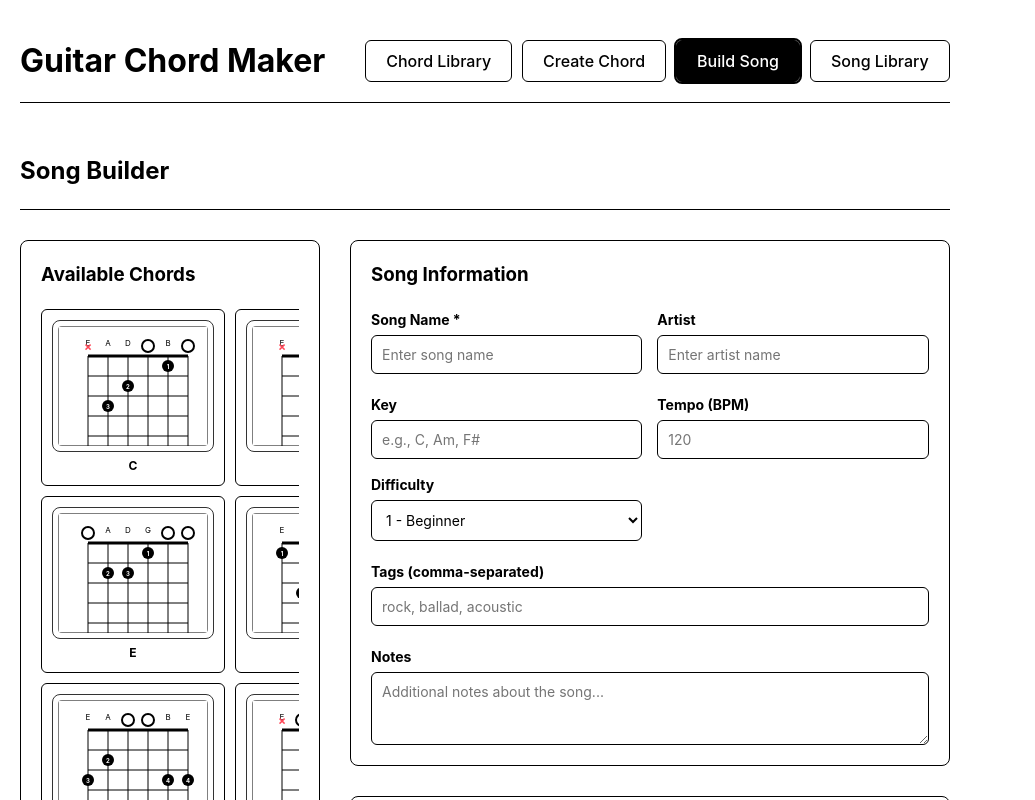
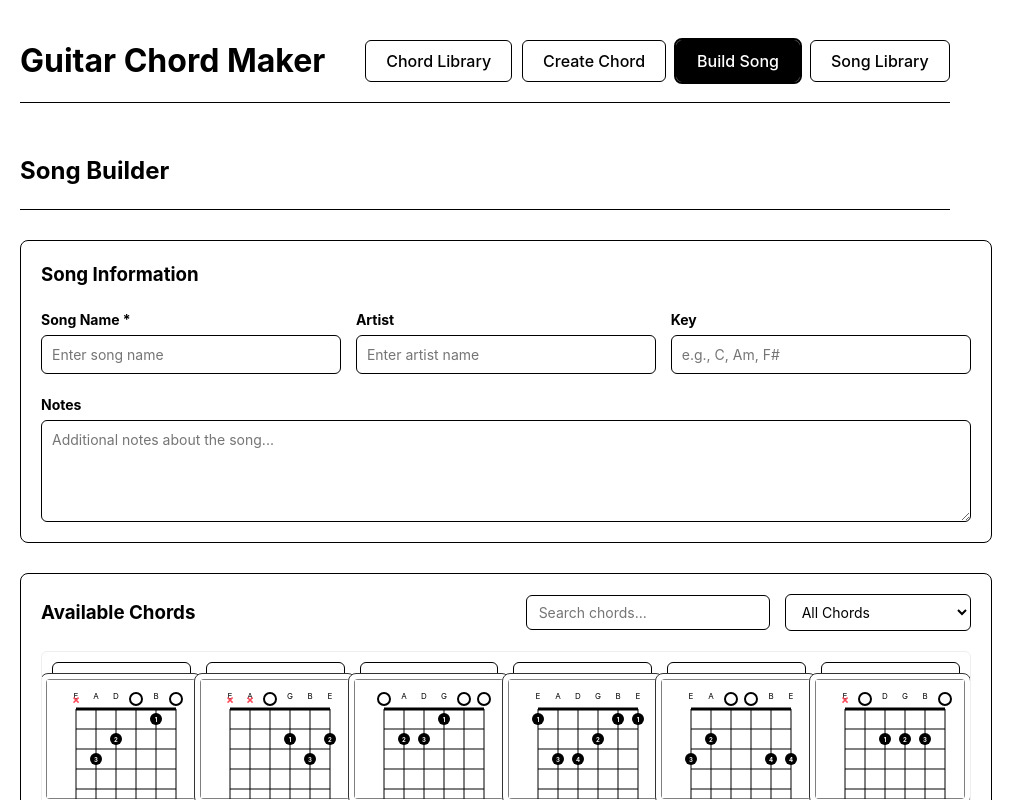
Before and after one commit to renevanosnabrugge/guitar-chord-maker, a React (Vite) app: page / in a window 1280 px wide. Both pictures are taken after a click on the button "Build Song". Shown: the top 800 px of the page, without its empty margins (0-1035 px from the left). Built offline with nearby package versions, Linux system fonts and the light colour scheme.

Commit message:
updated song builder

```diff
--- a/src/components/SongBuilder/SongBuilder.css
+++ b/src/components/SongBuilder/SongBuilder.css
@@ -1,10 +1,13 @@
 .song-builder {
   max-width: 1400px;
   margin: 0 auto;
+  display: flex;
+  flex-direction: column;
+  gap: 30px;
 }
 
 .song-builder__header {
-  margin-bottom: 30px;
+  margin-bottom: 0;
   padding-bottom: 20px;
   border-bottom: 1px solid black;
 }
@@ -14,70 +17,26 @@
   color: black;
 }
 
+/* Remove old grid layout */
 .song-builder__content {
-  display: grid;
-  grid-template-columns: 300px 1fr;
-  gap: 30px;
+  display: none;
 }
 
 .song-builder__sidebar {
-  background: white;
-  border: 1px solid black;
-  border-radius: 8px;
-  padding: 20px;
-  height: fit-content;
-  position: sticky;
-  top: 20px;
-}
-
-.song-builder__chord-picker h3 {
-  margin: 0 0 20px 0;
-  color: black;
-}
-
-.song-builder__chord-grid {
-  display: grid;
-  grid-template-columns: repeat(2, 1fr);
-  gap: 10px;
-  max-height: 600px;
-  overflow-y: auto;
-}
-
-.song-builder__chord-item {
-  display: flex;
-  flex-direction: column;
-  align-items: center;
-  padding: 10px;
-  border: 1px solid black;
-  border-radius: 6px;
-  background: white;
-  cursor: pointer;
-  transition: all 0.2s;
-}
-
-.song-builder__chord-item:hover {
-  border-color: black;
-  transform: translateY(-1px);
-}
-
-.song-builder__chord-name {
-  margin-top: 5px;
-  font-size: 12px;
-  color: black;
-  font-weight: bold;
+  display: none;
 }
 
 .song-builder__main {
-  display: flex;
-  flex-direction: column;
-  gap: 30px;
+  display: none;
 }
 
+/* Song Information - Full Width */
 .song-builder__metadata {
   background: white;
   border: 1px solid black;
   border-radius: 8px;
   padding: 20px;
+  width: 100%;
 }
 
 .song-builder__metadata h3 {
@@ -110,33 +69,131 @@
 }
 
 .song-builder__input,
-.song-builder__select,
-.song-builder__textarea {
+.song-builder__textarea,
+.song-builder__select {
   padding: 10px;
   border: 1px solid black;
   border-radius: 6px;
   background: white;
-  color: inherit;
+  color: black;
   font-size: 14px;
+  font-family: inherit;
 }
 
 .song-builder__input:focus,
-.song-builder__select:focus,
-.song-builder__textarea:focus {
-  outline: none;
+.song-builder__textarea:focus,
+.song-builder__select:focus {
+  outline: 2px solid black;
   border-color: black;
 }
 
 .song-builder__textarea {
   resize: vertical;
-  font-family: inherit;
+  min-height: 80px;
 }
 
+/* Chord Picker - Full Width */
+.song-builder__chord-picker {
+  background: white;
+  border: 1px solid black;
+  border-radius: 8px;
+  padding: 20px;
+  width: 100%;
+}
+
+.song-builder__chord-picker-header {
+  display: flex;
+  justify-content: space-between;
+  align-items: center;
+  margin-bottom: 20px;
+  flex-wrap: wrap;
+  gap: 15px;
+}
+
+.song-builder__chord-picker-header h3 {
+  margin: 0;
+  color: black;
+}
+
+.song-builder__chord-controls {
+  display: flex;
+  gap: 15px;
+  align-items: center;
+}
+
+.song-builder__search {
+  padding: 8px 12px;
+  border: 1px solid black;
+  border-radius: 6px;
+  background: white;
+  color: black;
+  font-size: 14px;
+  min-width: 200px;
+}
+
+.song-builder__search:focus {
+  outline: 2px solid black;
+  border-color: black;
+}
+
+.song-builder__filter {
+  padding: 8px 12px;
+  border: 1px solid black;
+  border-radius: 6px;
+  background: white;
+  color: black;
+  font-size: 14px;
+}
+
+.song-builder__filter:focus {
+  outline: 2px solid black;
+  border-color: black;
+}
+
+.song-builder__chord-grid {
+  display: grid;
+  grid-template-columns: repeat(auto-fill, minmax(120px, 1fr));
+  gap: 15px;
+  max-height: calc(3 * 140px + 2 * 15px); /* 3 rows with gaps */
+  overflow-y: auto;
+  padding: 10px;
+  border: 1px solid #eee;
+  border-radius: 6px;
+}
+
+.song-builder__chord-item {
+  display: flex;
+  flex-direction: column;
+  align-items: center;
+  padding: 10px;
+  border: 1px solid black;
+  border-radius: 6px;
+  background: white;
+  cursor: pointer;
+  transition: all 0.2s;
+  height: 140px; /* Fixed height for consistent grid */
+}
+
+.song-builder__chord-item:hover {
+  border-color: black;
+  transform: translateY(-1px);
+  box-shadow: 0 2px 4px rgba(0,0,0,0.1);
+}
+
+.song-builder__chord-name {
+  margin-top: 5px;
+  font-size: 12px;
+  color: black;
+  font-weight: bold;
+}
+
+/* Chord Sequence - Full Width */
 .song-builder__sequence {
   background: white;
   border: 1px solid black;
   border-radius: 8px;
   padding: 20px;
+  width: 100%;
 }
 
 .song-builder__sequence h3 {
@@ -147,9 +204,10 @@
 .song-builder__empty {
   text-align: center;
   padding: 40px 20px;
-  color: black;
-  border: 2px dashed black;
+  color: #666;
+  border: 2px dashed #ccc;
   border-radius: 8px;
+  font-style: italic;
 }
 
 .song-builder__chord-sequence {
@@ -182,8 +240,8 @@
   height: 24px;
   border: 1px solid black;
   border-radius: 4px;
-  background: transparent;
-  color: inherit;
+  background: white;
+  color: black;
   font-size: 12px;
   cursor: pointer;
   transition: all 0.2s;
@@ -194,7 +252,8 @@
 
 .song-builder__sequence-button:hover {
   border-color: black;
-  background: rgba(100, 108, 255, 0.1);
+  background: black;
+  color: white;
 }
 
 .song-builder__sequence-button--delete {
@@ -207,12 +266,14 @@
   color: white;
 }
 
+/* Actions */
 .song-builder__actions {
   display: flex;
   gap: 15px;
   justify-content: flex-end;
   padding-top: 20px;
   border-top: 1px solid black;
+  width: 100%;
 }
 
 .song-builder__button {
@@ -232,33 +293,43 @@
 }
 
 .song-builder__button--primary:hover {
-  background: #535bf2;
-  border-color: #535bf2;
+  background: #333;
+  border-color: #333;
 }
 
 .song-builder__button--secondary {
-  background: transparent;
-  color: inherit;
+  background: white;
+  color: black;
 }
 
 .song-builder__button--secondary:hover {
-  border-color: black;
-  background: rgba(100, 108, 255, 0.1);
+  background: black;
+  color: white;
 }
 
 @media (max-width: 768px) {
-  .song-builder__content {
-    grid-template-columns: 1fr;
-    gap: 20px;
+  .song-builder__chord-picker-header {
+    flex-direction: column;
+    align-items: stretch;
   }
 
-  .song-builder__sidebar {
-    position: static;
+  .song-builder__chord-controls {
+    flex-direction: column;
+    gap: 10px;
+  }
+
+  .song-builder__search {
+    min-width: auto;
+    width: 100%;
   }
 
   .song-builder__chord-grid {
-    grid-template-columns: repeat(3, 1fr);
-    max-height: 300px;
+    grid-template-columns: repeat(auto-fill, minmax(100px, 1fr));
+    max-height: calc(2 * 140px + 1 * 15px); /* 2 rows on mobile */
+  }
+
+  .song-builder__chord-item {
+    height: 120px; /* Smaller on mobile */
   }
 
   .song-builder__form-row {
--- a/src/components/SongBuilder/SongBuilder.tsx
+++ b/src/components/SongBuilder/SongBuilder.tsx
@@ -19,12 +19,44 @@ export const SongBuilder: React.FC<SongBuilderProps> = ({
   const [songName, setSongName] = useState('')
   const [artist, setArtist] = useState('')
   const [key, setKey] = useState('')
-  const [tempo, setTempo] = useState<number | ''>('')
-  const [difficulty, setDifficulty] = useState<number>(1)
-  const [tags, setTags] = useState('')
   const [notes, setNotes] = useState('')
+  const [searchTerm, setSearchTerm] = useState('')
+  const [filterType, setFilterType] = useState<'all' | 'major' | 'minor' | 'dominant7' | 'suspended' | 'major7' | 'power' | 'barre'>('all')
 
   const getChordById = (id: string) => chords.find(chord => chord.id === id)
+
+  const getFilteredChords = () => {
+    let filtered = chords.filter(chord =>
+      chord.name.toLowerCase().includes(searchTerm.toLowerCase())
+    )
+
+    if (filterType !== 'all') {
+      filtered = filtered.filter(chord => {
+        if (chord.isCustom) return false // Only filter default chords by type
+
+        switch (filterType) {
+          case 'major':
+            return /^[A-G]$/.test(chord.name) && !chord.name.includes('shape)')
+          case 'minor':
+            return chord.name.includes('m') && !chord.name.includes('maj7') && !chord.name.includes('7') && !chord.name.includes('shape)')
+          case 'dominant7':
+            return chord.name.includes('7') && !chord.name.includes('maj7') && !chord.name.includes('shape)')
+          case 'suspended':
+            return chord.name.includes('sus')
+          case 'major7':
+            return chord.name.includes('maj7')
+          case 'power':
+            return chord.name.includes('5') && !chord.name.includes('sus') && !chord.name.includes('shape)')
+          case 'barre':
+            return chord.name.includes('shape)')
+          default:
+            return true
+        }
+      })
+    }
+
+    return filtered
+  }
 
   const addChord = (chordId: string) => {
     onUpdateChords([...selectedChords, chordId])
@@ -48,10 +80,9 @@ export const SongBuilder: React.FC<SongBuilderProps> = ({
     setSongName('')
     setArtist('')
     setKey('')
-    setTempo('')
-    setDifficulty(1)
-    setTags('')
     setNotes('')
+    setSearchTerm('')
+    setFilterType('all')
   }
 
   const handleSave = () => {
@@ -72,9 +103,6 @@ export const SongBuilder: React.FC<SongBuilderProps> = ({
       chords: selectedChords,
       metadata: {
         key: key.trim() || undefined,
-        tempo: tempo ? Number(tempo) : undefined,
-        difficulty,
-        tags: tags.trim() ? tags.split(',').map(tag => tag.trim()) : undefined,
         notes: notes.trim() || undefined
       },
       createdDate: new Date().toISOString().split('T')[0],
@@ -97,9 +125,6 @@ export const SongBuilder: React.FC<SongBuilderProps> = ({
       chords: selectedChords,
       metadata: {
         key: key.trim() || undefined,
-        tempo: tempo ? Number(tempo) : undefined,
-        difficulty,
-        tags: tags.trim() ? tags.split(',').map(tag => tag.trim()) : undefined,
         notes: notes.trim() || undefined
       },
       createdDate: new Date().toISOString().split('T')[0],
@@ -125,26 +150,7 @@ export const SongBuilder: React.FC<SongBuilderProps> = ({
         <h2>Song Builder</h2>
       </div>
 
-      <div className="song-builder__content">
-        <div className="song-builder__sidebar">
-          <div className="song-builder__chord-picker">
-            <h3>Available Chords</h3>
-            <div className="song-builder__chord-grid">
-              {chords.map(chord => (
-                <div
-                  key={chord.id}
-                  className="song-builder__chord-item"
-                  onClick={() => addChord(chord.id)}
-                >
-                  <ChordChart chord={chord} size="small" showName={false} />
-                  <span className="song-builder__chord-name">{chord.name}</span>
-                </div>
-              ))}
-            </div>
-          </div>
-        </div>
-
-        <div className="song-builder__main">
+      {/* Song Information - Full Width */}
       <div className="song-builder__metadata">
         <h3>Song Information</h3>
         <div className="song-builder__form">
@@ -171,9 +177,6 @@ export const SongBuilder: React.FC<SongBuilderProps> = ({
                 className="song-builder__input"
               />
             </div>
-              </div>
-
-              <div className="song-builder__form-row">
             <div className="song-builder__form-group">
               <label htmlFor="key">Key</label>
               <input
@@ -185,44 +188,6 @@ export const SongBuilder: React.FC<SongBuilderProps> = ({
                 className="song-builder__input"
               />
             </div>
-                <div className="song-builder__form-group">
-                  <label htmlFor="tempo">Tempo (BPM)</label>
-                  <input
-                    id="tempo"
-                    type="number"
-                    value={tempo}
-                    onChange={(e) => setTempo(e.target.value ? parseInt(e.target.value) : '')}
-                    placeholder="120"
-                    className="song-builder__input"
-                  />
-                </div>
-                <div className="song-builder__form-group">
-                  <label htmlFor="difficulty">Difficulty</label>
-                  <select
-                    id="difficulty"
-                    value={difficulty}
-                    onChange={(e) => setDifficulty(parseInt(e.target.value))}
-                    className="song-builder__select"
-                  >
-                    <option value={1}>1 - Beginner</option>
-                    <option value={2}>2 - Easy</option>
-                    <option value={3}>3 - Medium</option>
-                    <option value={4}>4 - Hard</option>
-                    <option value={5}>5 - Expert</option>
-                  </select>
-                </div>
-              </div>
-
-              <div className="song-builder__form-group">
-                <label htmlFor="tags">Tags (comma-separated)</label>
-                <input
-                  id="tags"
-                  type="text"
-                  value={tags}
-                  onChange={(e) => setTags(e.target.value)}
-                  placeholder="rock, ballad, acoustic"
-                  className="song-builder__input"
-                />
           </div>
 
           <div className="song-builder__form-group">
@@ -239,11 +204,55 @@ export const SongBuilder: React.FC<SongBuilderProps> = ({
         </div>
       </div>
 
+      {/* Chord Selection - Full Width */}
+      <div className="song-builder__chord-picker">
+        <div className="song-builder__chord-picker-header">
+          <h3>Available Chords</h3>
+          <div className="song-builder__chord-controls">
+            <input
+              type="text"
+              placeholder="Search chords..."
+              value={searchTerm}
+              onChange={(e) => setSearchTerm(e.target.value)}
+              className="song-builder__search"
+            />
+            <select
+              value={filterType}
+              onChange={(e) => setFilterType(e.target.value as 'all' | 'major' | 'minor' | 'dominant7' | 'suspended' | 'major7' | 'power' | 'barre')}
+              className="song-builder__filter"
+              title="Filter chords by type"
+            >
+              <option value="all">All Chords</option>
+              <option value="major">Major Chords</option>
+              <option value="minor">Minor Chords</option>
+              <option value="dominant7">Dominant 7th Chords</option>
+              <option value="suspended">Suspended Chords</option>
+              <option value="major7">Major 7th Chords</option>
+              <option value="power">Power Chords</option>
+              <option value="barre">Barre Chords</option>
+            </select>
+          </div>
+        </div>
+        <div className="song-builder__chord-grid">
+          {getFilteredChords().map(chord => (
+            <div
+              key={chord.id}
+              className="song-builder__chord-item"
+              onClick={() => addChord(chord.id)}
+            >
+              <ChordChart chord={chord} size="small" showName={false} />
+              <span className="song-builder__chord-name">{chord.name}</span>
+            </div>
+          ))}
+        </div>
+      </div>
+
+      {/* Chord Sequence - Full Width */}
       <div className="song-builder__sequence">
         <h3>Chord Sequence</h3>
         {selectedChords.length === 0 ? (
           <div className="song-builder__empty">
-                <p>Click on chords from the left panel to add them to your song</p>
+            <p>Click on chords above to add them to your song</p>
           </div>
         ) : (
           <div className="song-builder__chord-sequence">
@@ -290,6 +299,7 @@ export const SongBuilder: React.FC<SongBuilderProps> = ({
         )}
       </div>
 
+      {/* Actions */}
       <div className="song-builder__actions">
         <button
           onClick={clearSong}
@@ -311,7 +321,5 @@ export const SongBuilder: React.FC<SongBuilderProps> = ({
         </button>
       </div>
     </div>
-      </div>
-    </div>
   )
 }
```
Lines whose indentation alone changed are shown as unchanged.
